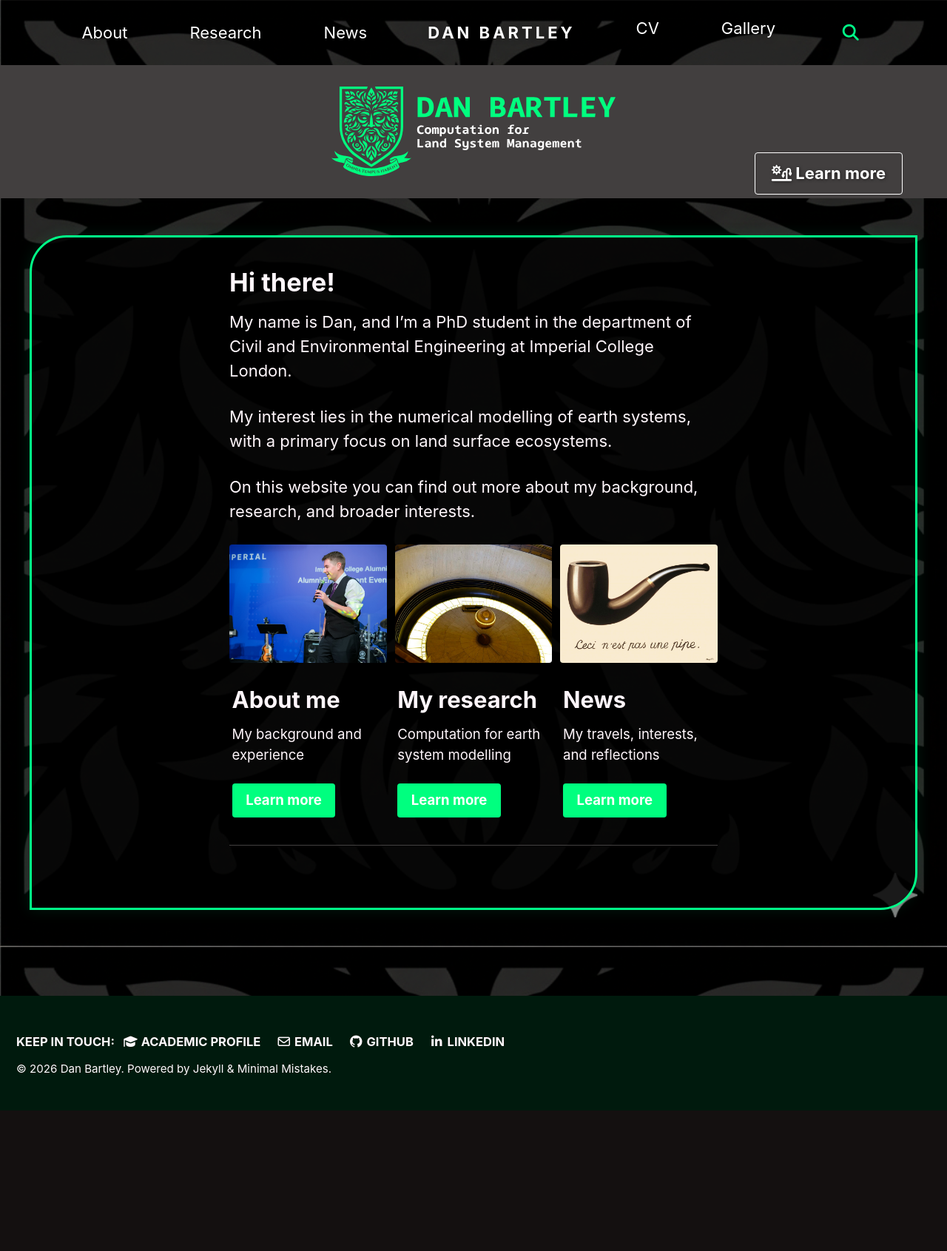
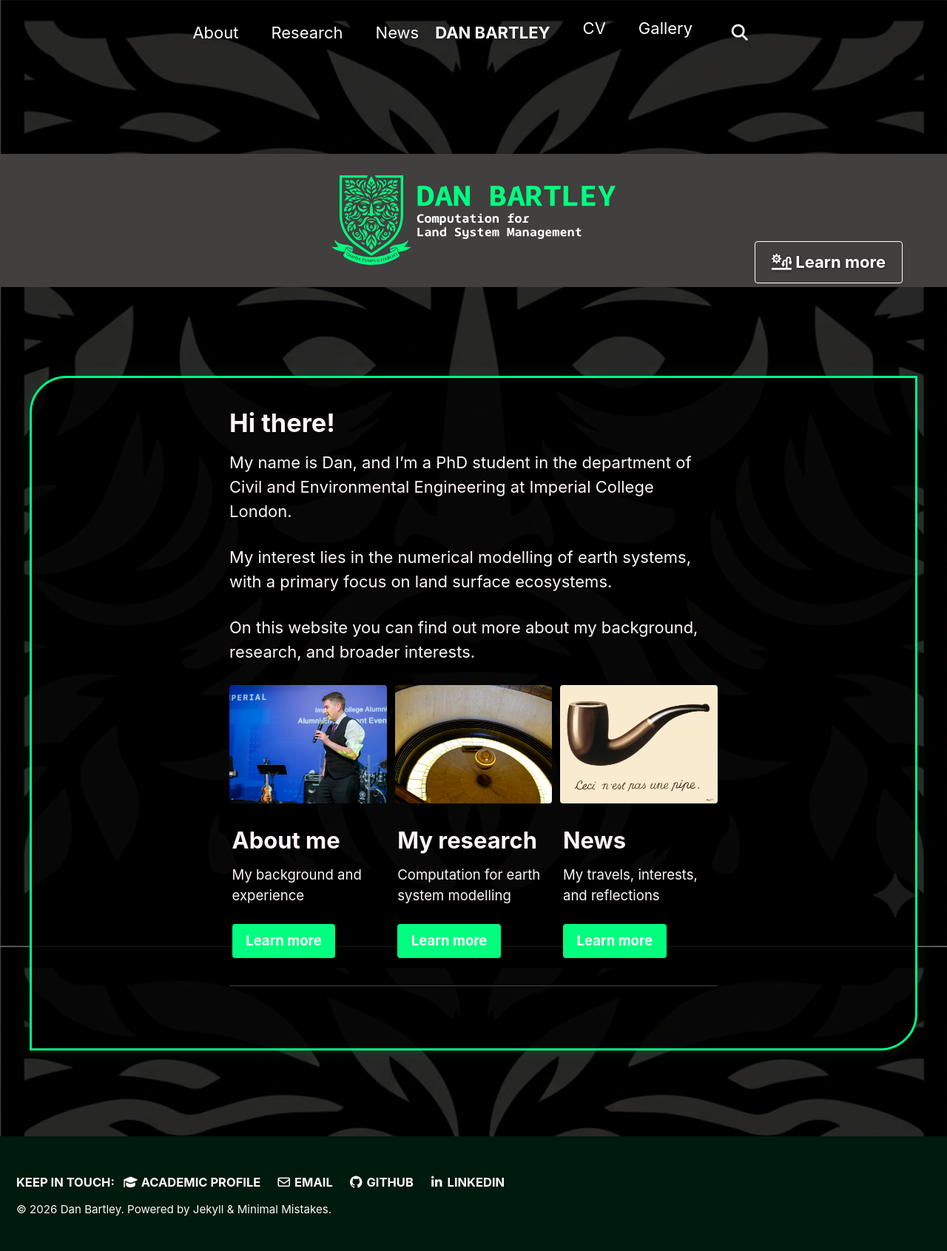
Before and after one commit to dpb-hydro/dpb-hydro.github.io, a Jekyll site: the page built from index.md, in a window 1280 px wide. Shown: the whole page at 74% size. Built offline with Jekyll 4.4.1, drawn with Linux system fonts in a browser that asks for light colours; cached includes are drawn as plain includes; before the commit the page ends 1501 px from its top, so only the background shows below that.

Commit message:
WIP main.scss

```diff
--- a/assets/css/main.scss
+++ b/assets/css/main.scss
@@ -20,6 +20,12 @@ body {
   background-repeat: no-repeat !important;
 }
 
+@media (max-width: 768px) {
+  body {
+    background-attachment: scroll !important;
+  }
+}
+
 /* ============================================================
    MAIN CONTENT AREA
    ============================================================ */
@@ -28,14 +34,20 @@ body {
   border: 3px solid #00ff88 !important;
   border-radius: 50px 0 50px 0 !important;
   padding: 40px !important;
-  margin: 50px auto !important;  /* changed from margin-top: 50px to centre horizontally */
-  max-width: 1200px !important;  /* gives it a width to centre within */
+  margin: 120px auto 50px auto !important;  /* increased top margin */
+  max-width: 1200px !important;
   box-shadow: 0 0 20px rgba(0, 255, 136, 0.1);
 }
 
 .layout--splash #main {
   padding: 0 !important;
-  margin: 50px auto !important;
+  margin: 120px auto 50px auto !important;  /* match the top offset */
+}
+
+@media (max-width: 600px) {
+  #main {
+    margin-top: 90px !important;
+  }
 }
 
 .splash .page__content {
@@ -60,90 +72,34 @@ body {
   z-index: 20;
 }
 
-.site-header {
-  position: absolute;
-  top: 0;
-  left: 0;
-  width: 100%;
-  background: transparent !important;
-  box-shadow: none !important;
-  z-index: 10;
-}
-
-.site-header .site-title,
-.site-header .site-description,
-.site-header .site-logo {
-  display: none !important;
-}
-
-.site-header .wrapper {
-  padding: 1rem 2rem;
-}
-
-.site-header nav a {
-  color: #fff !important;
-  font-weight: 500;
-}
-
-.greedy-nav {
-  display: flex !important;
-  align-items: center !important;
-  justify-content: space-between !important;
-  max-width: 1200px !important;
-  margin: 0 auto !important;
-  width: 100% !important;
-  padding: 0 20px !important;
-  background: transparent !important;
-}
-
-.nav-column {
-  display: flex !important;
-  flex: 1 !important;
-}
-
-.nav-left  { justify-content: flex-start !important; }
-.nav-right { justify-content: flex-end !important; }
-
-.visible-links {
-  display: flex !important;
-  list-style: none !important;
-  margin: 0 !important;
-  padding: 0 !important;
-  gap: 40px !important;
-}
-
-.site-title {
-  flex: 0 0 auto !important;
-  text-align: center !important;
-  font-weight: bold !important;
-  text-transform: uppercase !important;
-  letter-spacing: 4px !important;
-  margin: 0 60px !important;
-  white-space: nowrap !important;
-}
-
-.masthead__menu-item {
-  margin: 0 !important;
-  padding-right: 0 !important;
-}
-
 .site-title,
 .masthead__menu-item a,
-.search__toggle {
+.greedy-nav .search__toggle {
   color: #fff !important;
   text-shadow: 0 1px 10px rgba(0, 0, 0, 0.3);
 }
 
-.search__toggle {
+.greedy-nav {
+  background: transparent !important;
+}
+
+.greedy-nav .visible-links a:hover,
+.greedy-nav .site-title:hover {
   color: #00ff88 !important;
-  margin-left: 20px !important;
+}
+
+/* hamburger icon lines */
+.greedy-nav button.greedy-nav__toggle .navicon,
+.greedy-nav button.greedy-nav__toggle .navicon:before,
+.greedy-nav button.greedy-nav__toggle .navicon:after {
+  background: #fff !important;
 }
 
 /* ============================================================
    HERO
    ============================================================ */
 .initial-content {
-  padding-top: 0 !important;
+  padding-top: 120px !important;  /* match the #main offset */
 }
 
 .page__hero--overlay {
@@ -151,6 +107,12 @@ body {
   margin-top: 0 !important;
   padding-top: 2em !important;
   min-height: 0 !important;
+}
+
+@media (max-width: 600px) {
+  .initial-content {
+    padding-top: 90px !important;
+  }
 }
 
 .page__hero--overlay .btn {
```
